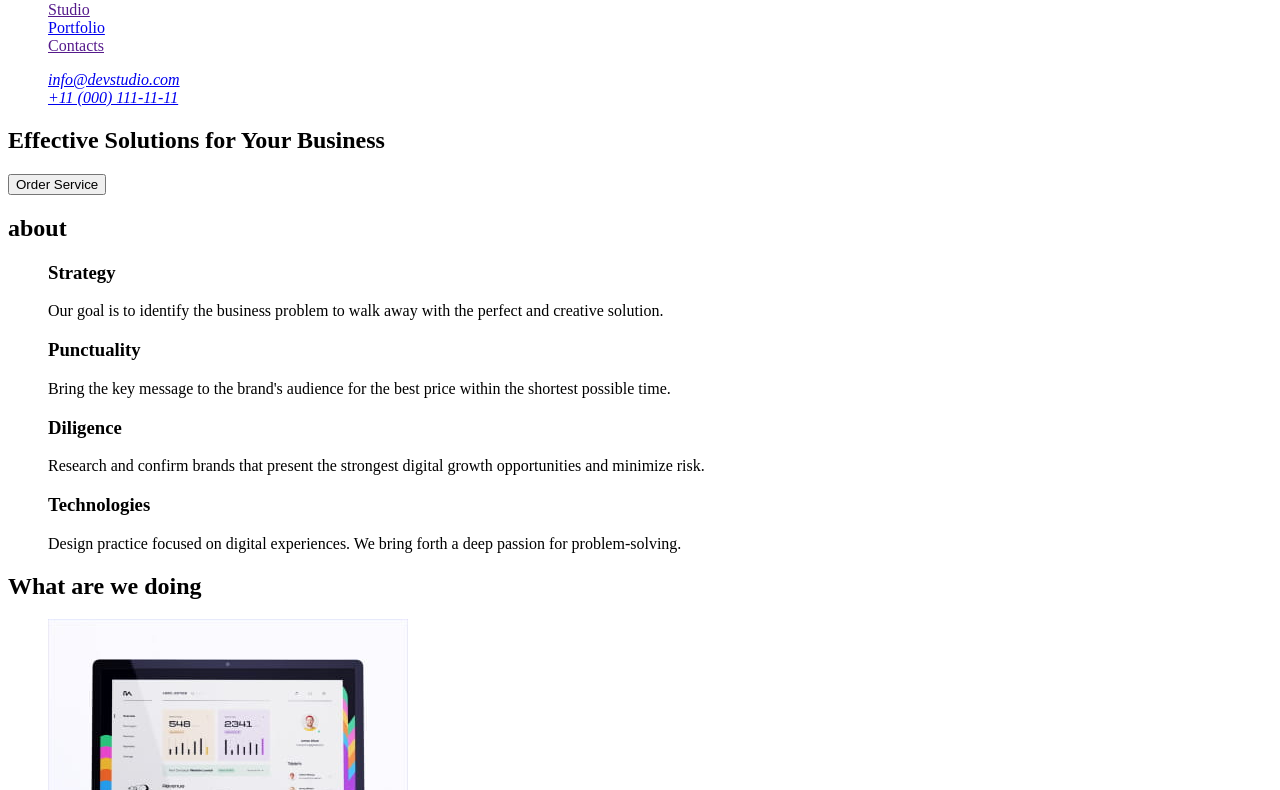
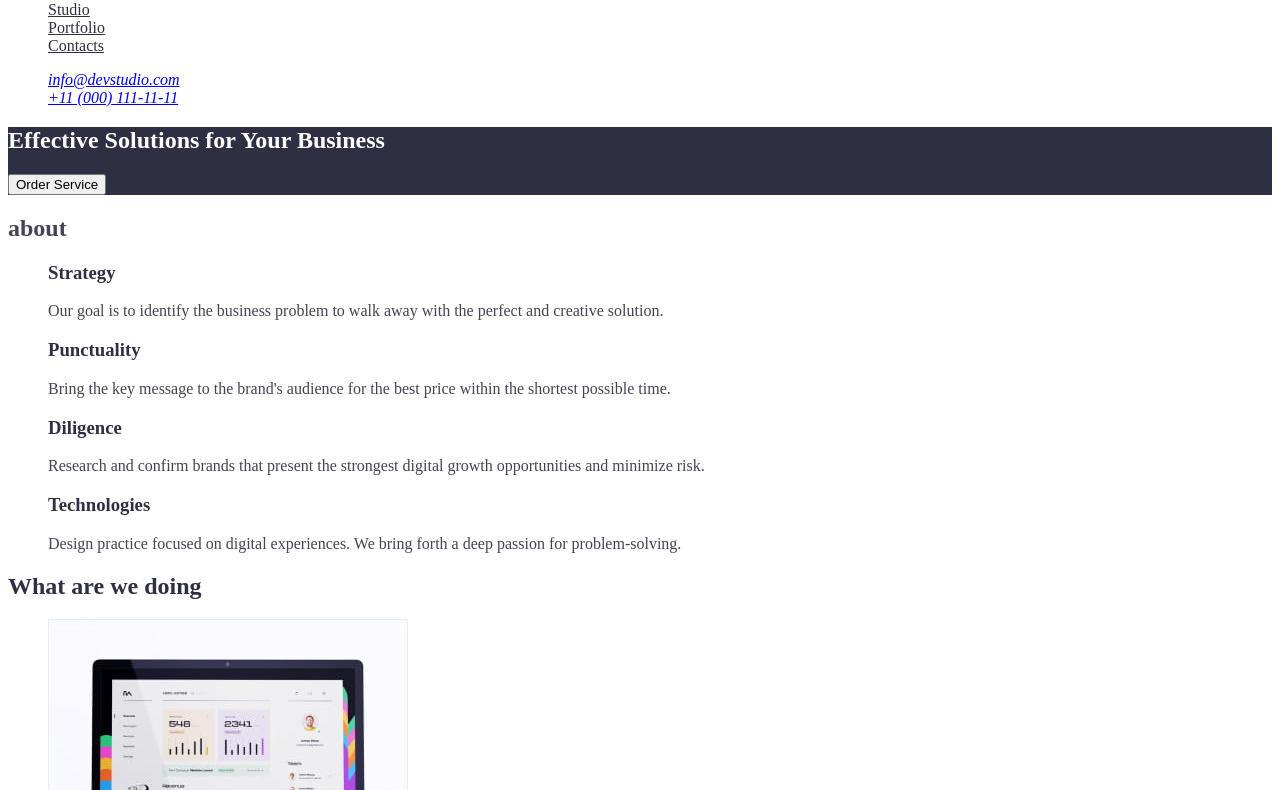
Before and after one commit to YuliaSilk/goit-markup-hw-02-reserv, a plain HTML site: page index.html in a window 1280 px wide. Shown: the part 41-831 px from the top of the page. Drawn offline with Linux system fonts and the light colour scheme; files that its build step writes are made by us from their sources.

Commit message:
Update index.html

```diff
--- a/index.html
+++ b/index.html
@@ -4,23 +4,25 @@
     <meta charset="UTF-8" />
     <meta http-equiv="X-UA-Compatible" content="IE=edge" />
     <meta name="viewport" content="width=device-width, initial-scale=1.0" />
-    <link rel="stylesheet" href="style.css">
+    <link rel="stylesheet" href="./css/style.css">
     <title>studio</title>
 
   </head>
-  <body>
+  <body class="page">
     <header>
       <nav>
-        <a href="./index.html">WebStudio</a>
-        <ul>
+        <a href="./index.html" class="logo-web">Web</a>
+        <a href="./index.html" class="logo-studio">Studio</a>
+
+        <ul class="site-nav">
           <li>
-            <a href="">Studio</a>
+            <a href="" class="link">Studio</a>
           </li>
           <li>
-            <a href="portfolio.html">Portfolio</a>
+            <a href="portfolio.html" class="link">Portfolio</a>
           </li>
           <li>
-            <a href="">Contacts</a>
+            <a href="" class="link">Contacts</a>
           </li>
         </ul>
       </nav>
@@ -34,38 +36,38 @@
       </address>
     </header>
     <main>
-      <section>
-        <h1>Effective Solutions for Your Business</h1>
+      <section class="hero">
+        <h1 class="hero-title">Effective Solutions for Your Business</h1>
         <button type="button">Order Service</button>
       </section>
 
-      <section>
+      <section class="section">
         <h2>about</h2>
         <ul>
           <li>
-            <h3>Strategy</h3>
-            <p>
+            <h3 class="section-subtitle">Strategy</h3>
+            <p class="">
               Our goal is to identify the business problem to walk away with the
               perfect and creative solution.
             </p>
           </li>
           <li>
-            <h3>Punctuality</h3>
-            <p>
+            <h3 class="section-subtitle">Punctuality</h3>
+            <p class="">
               Bring the key message to the brand's audience for the best price
               within the shortest possible time.
             </p>
           </li>
           <li>
-            <h3>Diligence</h3>
-            <p>
+            <h3 class="section-subtitle">Diligence</h3>
+            <p class="">
               Research and confirm brands that present the strongest digital
               growth opportunities and minimize risk.
             </p>
           </li>
           <li>
-            <h3>Technologies</h3>
-            <p>
+            <h3 class="section-subtitle">Technologies</h3>
+            <p class="">
               Design practice focused on digital experiences. We bring forth a
               deep passion for problem-solving.
             </p>
@@ -73,8 +75,8 @@
         </ul>
       </section>
 
-      <section>
-        <h2>What are we doing</h2>
+      <section class="section">
+        <h2 class="section-title">What are we doing</h2>
         <ul>
           <li>
             <img
@@ -103,8 +105,8 @@
         </ul>
       </section>
 
-      <section>
-        <h2>Our Team</h2>
+      <section class="section">
+        <h2 class="section-title">Our Team</h2>
         <ul>
           <li>
             <img
@@ -113,7 +115,7 @@
               width="264"
               height="260"
             />
-            <h3>Mark Guerrero</h3>
+            <h3 class="section-subtitle">Mark Guerrero</h3>
             <p>Product Designer</p>
           </li>
           <li>
@@ -123,7 +125,7 @@
               width="264"
               height="260"
             />
-            <h3>Tom Ford</h3>
+            <h3 class="section-subtitle">Tom Ford</h3>
             <p>Frontend Developer</p>
           </li>
           <li>
@@ -133,7 +135,7 @@
               width="264"
               height="260"
             />
-            <h3>Camila Garcia</h3>
+            <h3 class="section-subtitle">Camila Garcia</h3>
             <p>Marketing</p>
           </li>
           <li>
@@ -143,7 +145,7 @@
               width="264"
               height="260"
             />
-            <h3>Daniel Wilson</h3>
+            <h3 class="section-subtitle">Daniel Wilson</h3>
             <p>UI Designer</p>
           </li>
         </ul>
```
